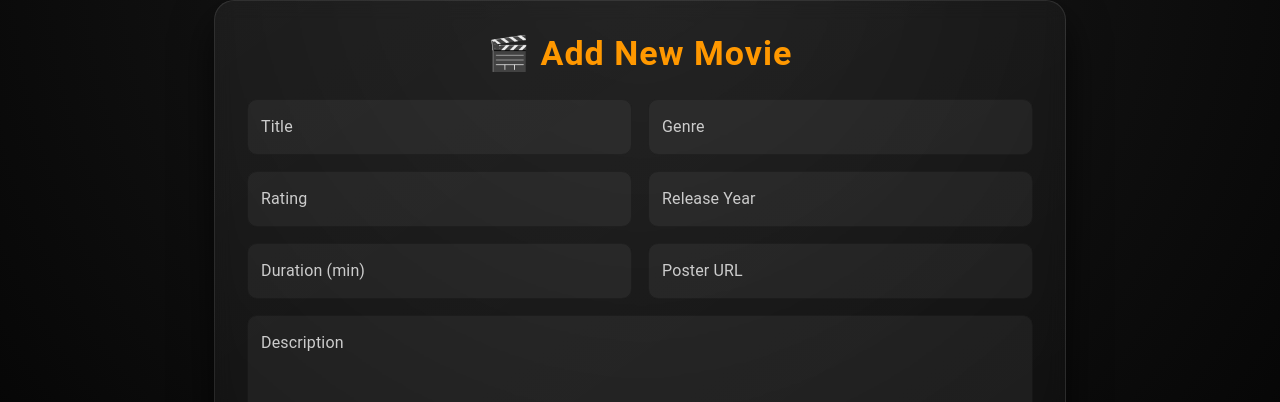
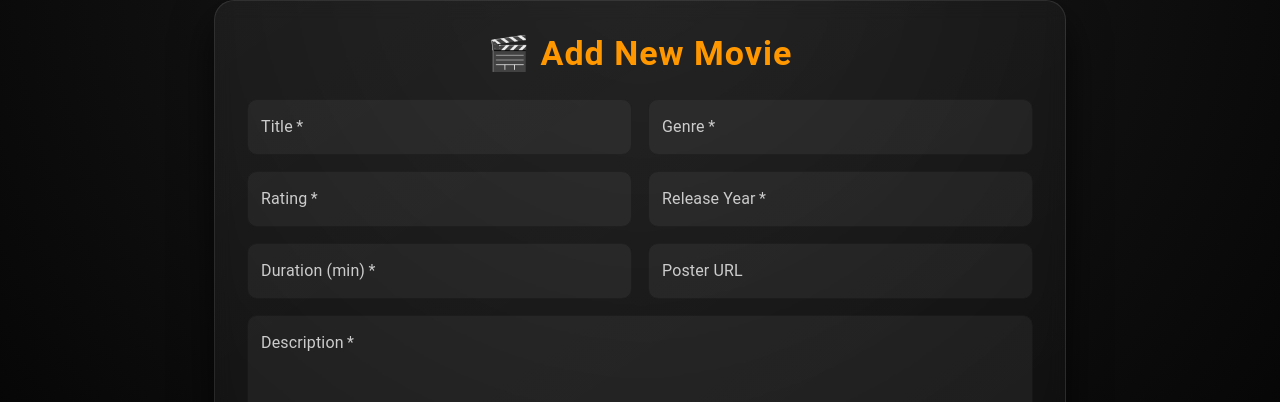
Before and after one commit to KumarMritunjay01/mern-movie-hub, a React app in the folder frontend/: page /admin/add in a window 1280 px wide. Shown: the part 112-514 px from the top of the page. Built offline with nearby package versions, Linux system fonts and the light colour scheme; no server answers; sample sign-in values are in the browser's storage; the HTML template or start-up script is replaced by a standard one.

Commit message:
make some validation on movie form

```diff
--- a/frontend/src/components/common/MovieCard.jsx
+++ b/frontend/src/components/common/MovieCard.jsx
@@ -111,7 +111,7 @@ const MovieCard = ({ movie, onDelete }) => {
         </Box>
 
         {/* Admin Buttons */}
-        {user?.role === "admin" && (
+        {user?.role === "admin" && onDelete && (
           <Box sx={{ display: "flex", gap: 1, mt: 2 }}>
             <Button
               size="small"
@@ -154,6 +154,7 @@ const MovieCard = ({ movie, onDelete }) => {
             </Button>
           </Box>
         )}
+
       </CardContent>
 
       </Card>
--- a/frontend/src/pages/Admin/AddMovie.jsx
+++ b/frontend/src/pages/Admin/AddMovie.jsx
@@ -6,7 +6,7 @@ import {
   Typography,
   Box,
 } from "@mui/material";
-import { motion } from "framer-motion";
+import { mixNumber, motion } from "framer-motion";
 import API from "../../services/api";
 import { useNavigate } from "react-router-dom";
 
@@ -29,6 +29,14 @@ const AddMovie = () => {
 
   const handleSubmit = async (e) => {
     e.preventDefault();
+
+    const { title, genre, rating, releaseDate, duration, description } = movie;
+
+    if (!title || !genre || !rating || !releaseDate || !duration || !description) {
+      alert("⚠️ Please fill all required fields");
+      return;
+    }
+
     try {
       await API.post("/api/movies", movie);
       alert("🎉 Movie added successfully!");
@@ -86,12 +94,13 @@ const AddMovie = () => {
               }}
             >
               {[
-                { label: "Title", name: "title" },
-                { label: "Genre", name: "genre" },
-                { label: "Rating", name: "rating", type: "number" },
-                { label: "Release Year", name: "releaseDate", type: "number" },
-                { label: "Duration (min)", name: "duration", type: "number" },
-                { label: "Poster URL", name: "poster" },
+                { label: "Title", name: "title",required: true },
+                { label: "Genre", name: "genre",required: true },
+                { label: "Rating", name: "rating", type: "number",required: true ,inputProps: {min: 1,max: 10,step: 0.1}},
+                { label: "Release Year", name: "releaseDate", type: "number",required: true ,
+                  inputProps: {min: 1800,}},
+                { label: "Duration (min)", name: "duration", type: "number",required: true ,inputProps: {min: 30,}},
+                { label: "Poster URL", name: "poster" ,required: false},
               ].map((field) => (
                 <TextField
               key={field.name}
@@ -99,7 +108,9 @@ const AddMovie = () => {
               name={field.name}
               type={field.type || "text"}
               onChange={handleChange}
+              required={field.required}
               fullWidth
+              inputProps={field.inputProps}
               InputLabelProps={{ style: { color: "#ccc" } }}
               InputProps={{
                 style: {
@@ -109,12 +120,14 @@ const AddMovie = () => {
                 },
               }}
             />
+
               ))}
 
               <TextField
                 label="Description"
                 name="description"
                 multiline
+                required
                 rows={4}
                 fullWidth
                 sx={{ gridColumn: "1 / -1" }}
--- a/frontend/src/pages/Admin/EditMovie.jsx
+++ b/frontend/src/pages/Admin/EditMovie.jsx
@@ -32,9 +32,21 @@ const EditMovie = () => {
 
   const handleSubmit = async (e) => {
     e.preventDefault();
-    await API.put(`/api/movies/${id}`, movie);
-    alert("🎉 Movie updated successfully");
-    navigate("/admin");
+
+    const { title, rating, releaseDate, description, genre, duration } = movie;
+
+    if (!title || !rating || !releaseDate || !description || !genre || !duration) {
+      alert("⚠️ Please fill all required fields");
+      return;
+    }
+
+    try {
+      await API.put(`/api/movies/${id}`, movie);
+      alert("🎉 Movie updated successfully");
+      navigate("/admin");
+    } catch (error) {
+      alert("❌ Failed to update movie");
+    }
   };
 
   if (loading) return <p style={{ color: "#fff" }}>Loading...</p>;
@@ -91,6 +103,7 @@ const EditMovie = () => {
                 name="title"
                 value={movie.title}
                 onChange={handleChange}
+                required
                 fullWidth
                 InputLabelProps={{ style: { color: "#ccc" } }}
                 InputProps={{
@@ -105,9 +118,16 @@ const EditMovie = () => {
               <TextField
                 label="Rating"
                 name="rating"
+                type="number"
                 value={movie.rating}
                 onChange={handleChange}
+                required
                 fullWidth
+                inputProps={{
+                  min: 1,
+                  max: 10,
+                  step: 0.1,
+                }}
                 InputLabelProps={{ style: { color: "#ccc" } }}
                 InputProps={{
                   style: {
@@ -124,6 +144,7 @@ const EditMovie = () => {
                 type="date"
                 value={movie.releaseDate?.split("T")[0]}
                 onChange={handleChange}
+                required
                 fullWidth
                 InputLabelProps={{ shrink: true, style: { color: "#ccc" } }}
                 InputProps={{
```
Lines whose indentation alone changed are shown as unchanged.
